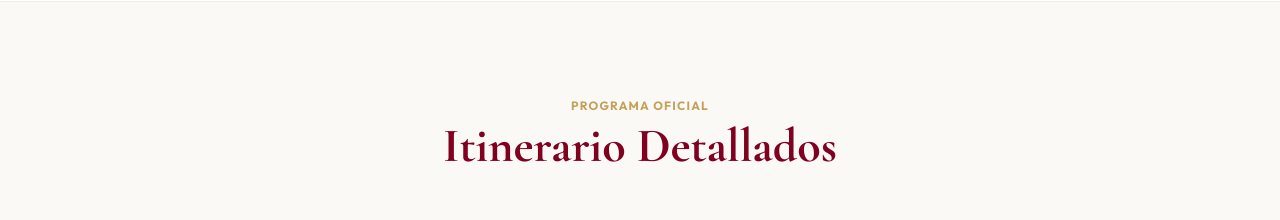
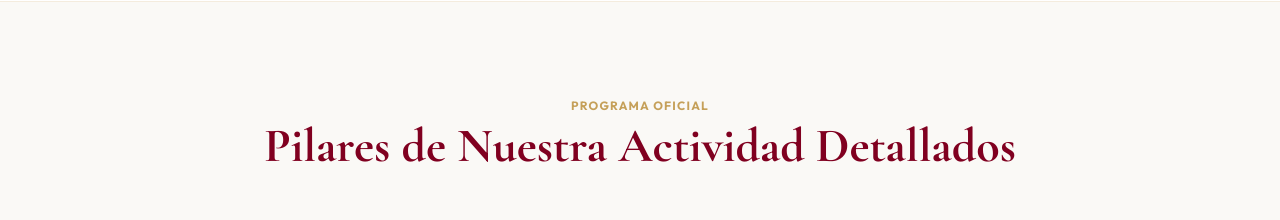
Before and after one commit to jigomez-gr/centrodeyogasalvadoraconesa.es, a Next.js app: page / in a window 1280 px wide. Shown: the part 2460-2680 px from the top of the page. Built offline with nearby package versions, Linux system fonts and the light colour scheme; no server answers.

Commit message:
Corregida cabecera a Pilares de Nuestra Actividad Detallados

```diff
--- a/src/app/page.tsx
+++ b/src/app/page.tsx
@@ -357,7 +357,7 @@ export default async function Home() {
               Programa Oficial
             </span>
             <h2 className="font-serif text-3xl sm:text-5xl font-bold text-[#800020]">
-              Itinerario Detallados
+              Pilares de Nuestra Actividad Detallados
             </h2>
           </div>
 
```
